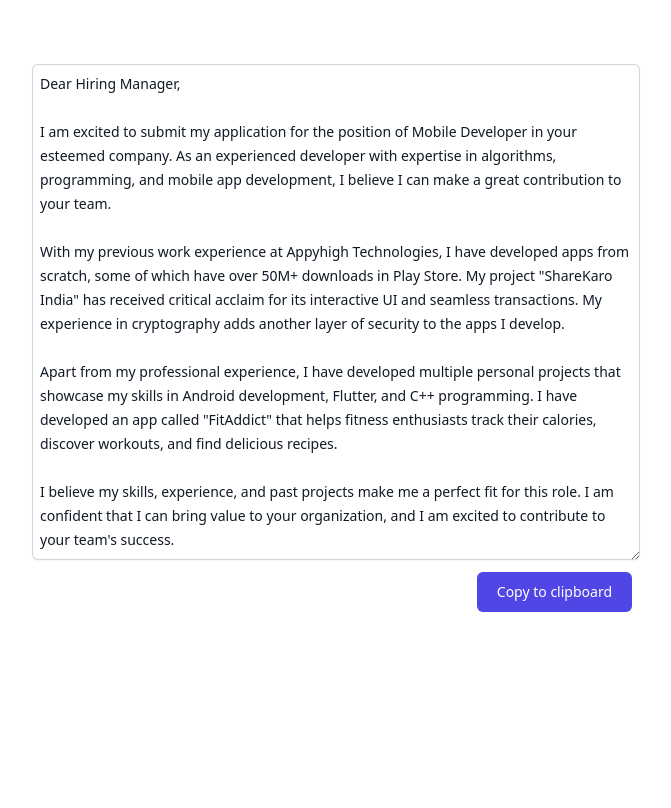
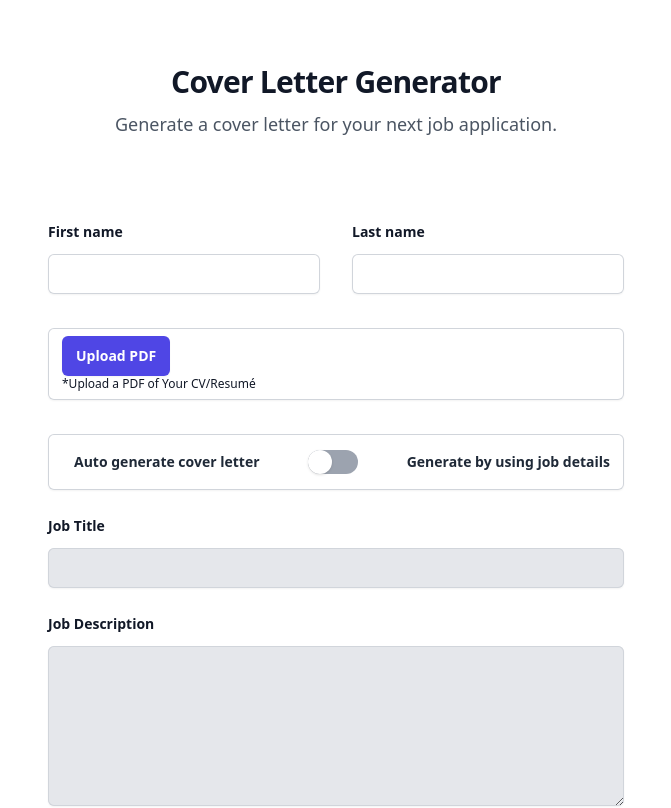
Before and after one commit to atharv028/GPT-CL-See-backup, a React (Vite) app: page / in a window 1280 px wide. Shown: the top 808 px of the page, without its empty margins (304-975 px from the left). Built offline with nearby package versions, Linux system fonts and the light colour scheme.

Commit message:
Fixed routes

```diff
--- a/src/App.tsx
+++ b/src/App.tsx
@@ -7,8 +7,8 @@ function App() {
   return (
     <>
       <Routes>
-        {/* <Route path="/" element={<HomePage />} /> */}
-        <Route path="/" element={<CoverLetter />} />
+        <Route path="/" element={<HomePage />} />
+        <Route path="/cover-letter" element={<CoverLetter />} />
       </Routes>
     </>
   );
--- a/src/pages/CoverLetter.tsx
+++ b/src/pages/CoverLetter.tsx
@@ -14,8 +14,8 @@ function CoverLetter() {
 
   const copyToClipboard = () => {
     if (copyText == null) {
-      copy(desc);
-      setCopyText(desc);
+      copy(state.resp);
+      setCopyText(state.resp);
     } else {
       copy(copyText);
     }
@@ -27,7 +27,7 @@ function CoverLetter() {
         name="company"
         id="company"
         rows={20}
-        defaultValue={desc}
+        defaultValue={state.resp}
         onChange={handleCopyText}
         autoComplete="organization"
         className={`block w-3/4 md:w-1/2 rounded-md border-0 mx-auto py-2 px-2 text-gray-900 shadow-sm ring-1 ring-inset ring-gray-300 placeholder:text-gray-400 focus:ring-2 focus:ring-inset focus:ring-indigo-600 sm:text-sm sm:leading-6 ${
@@ -48,19 +48,3 @@ function CoverLetter() {
 }
 
 export default CoverLetter;
-
-let desc = `Dear Hiring Manager,
-
-I am excited to submit my application for the position of Mobile Developer in your esteemed company. As an experienced developer with expertise in algorithms, programming, and mobile app development, I believe I can make a great contribution to your team.
-
-With my previous work experience at Appyhigh Technologies, I have developed apps from scratch, some of which have over 50M+ downloads in Play Store. My project "ShareKaro India" has received critical acclaim for its interactive UI and seamless transactions. My experience in cryptography adds another layer of security to the apps I develop.
-
-Apart from my professional experience, I have developed multiple personal projects that showcase my skills in Android development, Flutter, and C++ programming. I have developed an app called "FitAddict" that helps fitness enthusiasts track their calories, discover workouts, and find delicious recipes.
-
-I believe my skills, experience, and past projects make me a perfect fit for this role. I am confident that I can bring value to your organization, and I am excited to contribute to your team's success.
-
-Thank you for your time and consideration.
-
-Best regards,
-
-Atharv Tare`;
```
